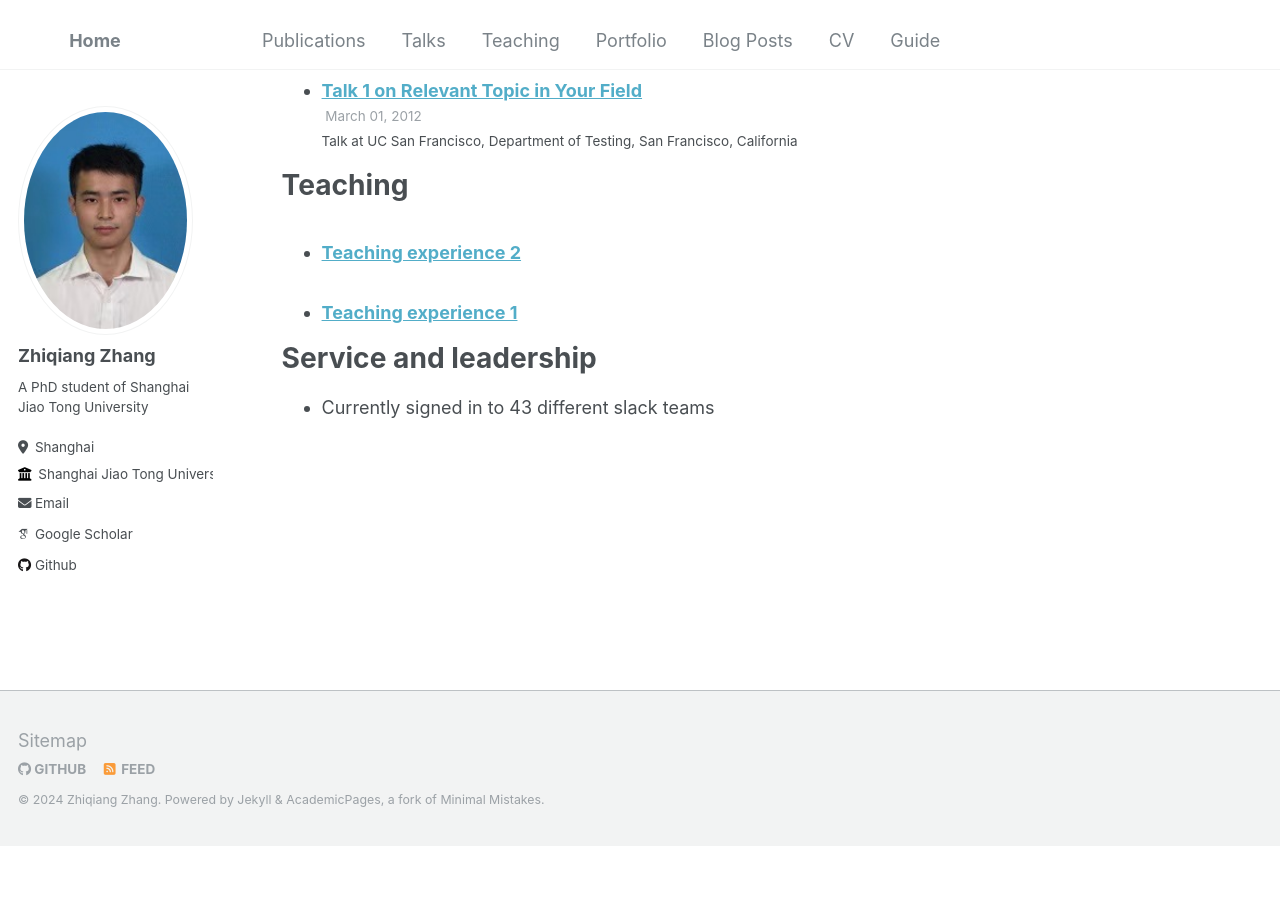
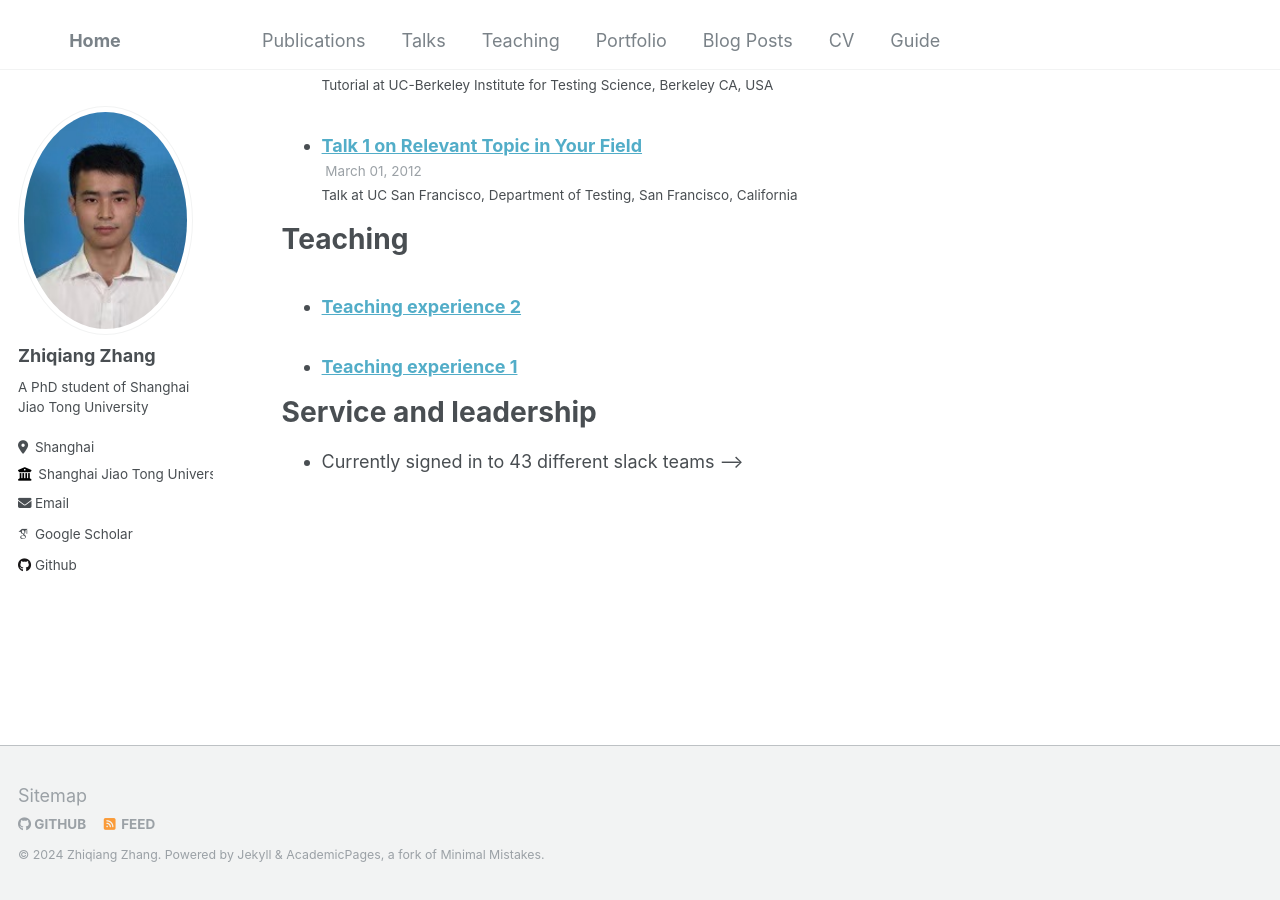
Before and after one commit to zhangzhiqiang2020/zhangzhiqiang2020.github.io, a Jekyll site: the page built from _pages/cv.md, in a window 1280 px wide and 900 px high, scrolled down 1801 px. Built offline with Jekyll 4.4.1, drawn with Linux system fonts in a browser that asks for light colours; some web fonts are replaced; before the commit the page ends 2647 px from its top, so only the background shows below that.

Commit message:
personal web

```diff
--- a/_pages/cv.md
+++ b/_pages/cv.md
@@ -61,4 +62,4 @@
 
 Service and leadership
 ======
-* Currently signed in to 43 different slack teams
+* Currently signed in to 43 different slack teams -->
```
Also changed, not shown: other parts of _pages/cv.md (+2 -1 lines), _pages/markdown.md (+3 -1 lines).
